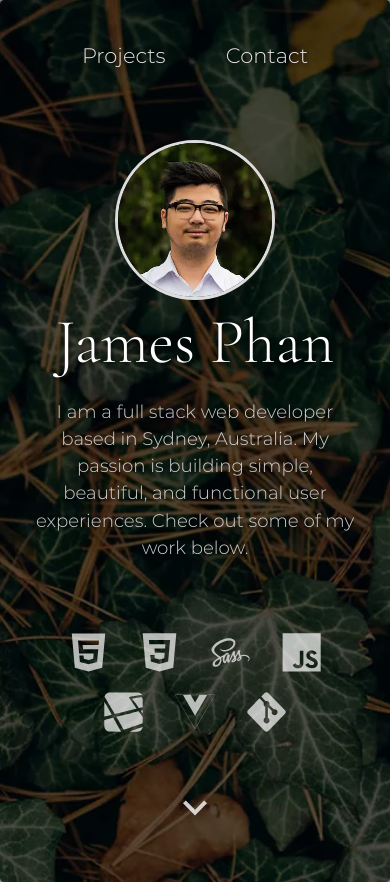
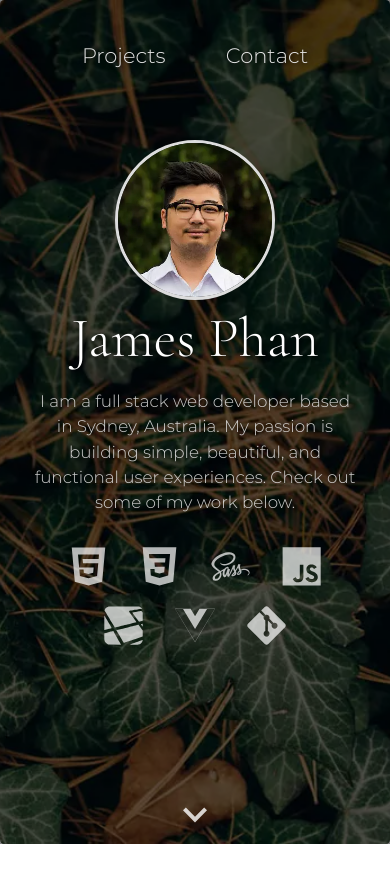
Before and after one commit to jphan0/portfolio, a Vue app: page / in a window 390 px wide. Shown: the top 884 px of the page. Built offline with nearby package versions, Linux system fonts and the light colour scheme.

Commit message:
More mobile enhancements

```diff
--- a/src/components/Jumbo.vue
+++ b/src/components/Jumbo.vue
@@ -173,7 +173,7 @@ a {
 }
 
 .container {
-	padding-top: 5vh;
+	padding-top: 10vh;
 }
 
 .profile-image {
@@ -276,8 +276,10 @@ a {
 	}
 }
 
-
-@media screen and (max-width: 768px) {
+@media screen and (max-width: 767px) {
+	.jumbotron {
+		max-height: 100vh;
+	}
 
 	.logo {
 		display: none;
@@ -292,7 +294,6 @@ a {
 		padding: 30px;
 	}
 
-
 	.navigation {
 		left: 0;
 		right: 0;
@@ -300,28 +301,58 @@ a {
 
 	.navigation a:hover:before {
 		visibility: hidden;
-}
+	}
 
-	h1, h3 {
+	h1{
+		font-size: 4em;
+		padding: 5px;
+
+	}
+
+	h3 {
+		font-size: 1.2em;
 		padding: 5px;
 	}
 
-	.icons span {
-		padding: 2px;
-		font-size: 2em;
+	.icons {
+		padding-top: 10px;
+	}
+
+	.icons img {
+		padding-top: 10px;
+		width: 7vh;
 		margin: 0px 6px;
-		opacity: 0.6;
+	}
+
+	.scroll-down a {
+		bottom: -15px;
 	}
 }
 
-@media screen and (min-height: 1500px) {
+
+@media screen and (min-height: 1400px) {
 	.jumbotron {
 		min-height: 50vh;
+	}
+
+	h1{
+		font-size: 5em;
+		padding: 5px;
+
+	}
+
+	h3 {
+		font-size: 1.6em;
+		padding: 5px;
 	}
 
 	.icons img {
 	width: 4vh;
 	}
+
+	.container {
+		padding-top: 5vh;
+	}
 }
 
 </style>
```
